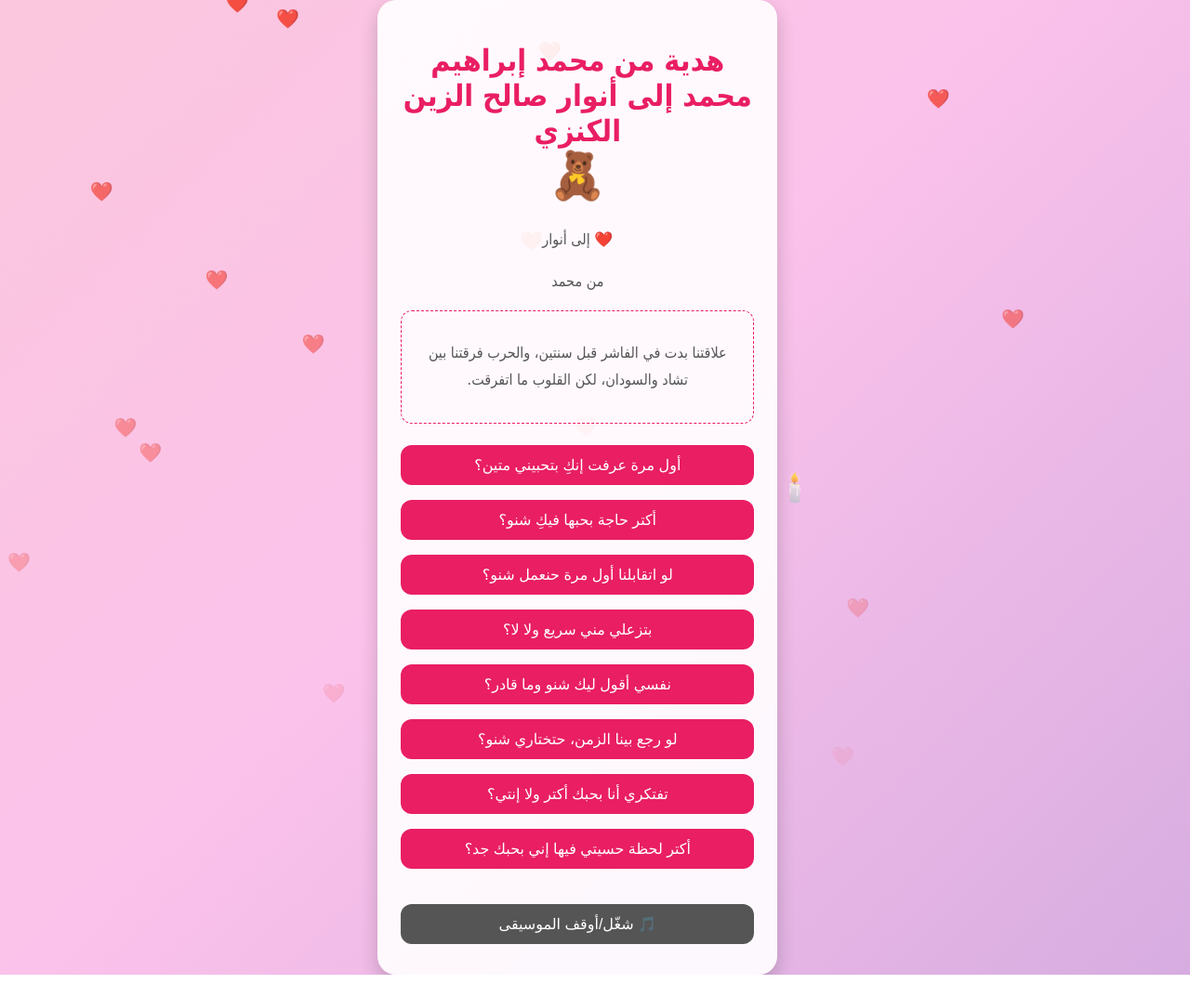
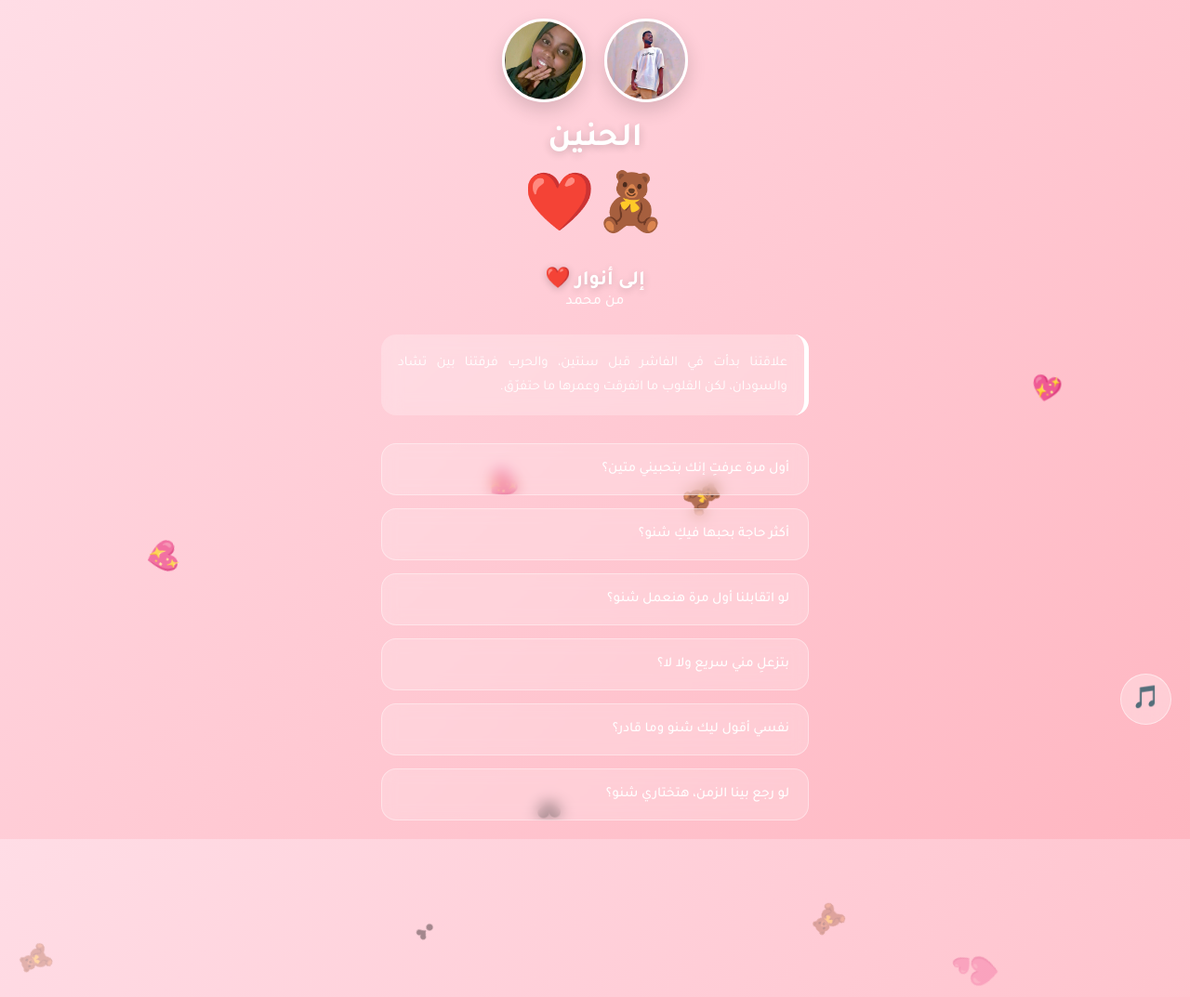
Before and after one commit to 0909322356mohammed-glitch/anwar-gift, a plain HTML site: page index.html in a window 1280 px wide. Shown: the top 1073 px of the page at 93% size. Before the commit the page ends 1049 px from the top, so only its background shows below. Drawn offline with Linux system fonts and the light colour scheme.

Commit message:
Add files via upload
add photos and music

```diff
--- a/index.html
+++ b/index.html
@@ -3,163 +3,280 @@
 <head>
 <meta charset="UTF-8">
 <meta name="viewport" content="width=device-width, initial-scale=1.0">
-<title>هدية لأنوار ❤️</title>
+<title>الحنين - رسالة خاصة</title>
+<link href="https://fonts.googleapis.com/css2?family=Tajawal:wght@400;500;700&display=swap" rel="stylesheet">
 <style>
-body {
-  margin:0;
-  font-family: 'Cairo', Tahoma, sans-serif;
-  background: linear-gradient(135deg, #ff9a9e, #fad0c4, #fbc2eb, #a18cd1);
-  background-size: 400% 400%;
-  animation: gradient 15s ease infinite;
-  display:flex;
-  justify-content:center;
-  align-items:center;
-  min-height:100vh;
-  text-align:center;
-  direction: rtl;
-  overflow-x: hidden;
-}
-@keyframes gradient {
- 0% {background-position: 0% 50%;}
- 50% {background-position: 100% 50%;}
- 100% {background-position: 0% 50%;}
+:root {
+  --primary-color: #ff4a75;
+  --bg-gradient: linear-gradient(135deg, #ffdde6 0%, #ffb6c1 100%);
 }
 
-.card {
-  background: rgba(255,255,255,0.9);
-  padding:25px;
-  border-radius:20px;
-  box-shadow:0 8px 20px rgba(0,0,0,0.2);
-  max-width:380px;
-  width:90%;
-  position: relative;
-  z-index: 2;
+* {
+  box-sizing: border-box;
+  margin: 0;
+  padding: 0;
+  font-family: 'Tajawal', sans-serif;
 }
 
-h1 {color:#e91e63; margin-bottom:10px;}
-p {color:#555; line-height:1.8;}
-
-.btn {
-  background:#e91e63;
-  color:white;
-  border:none;
-  padding:12px 20px;
-  border-radius:12px;
-  margin:8px 0;
-  width:100%;
-  font-size:16px;
-  cursor:pointer;
-  transition:0.3s;
-}
-.btn:hover {background:#d81b60; transform: scale(1.02);}
-
-.answer {
-  margin-top:15px;
-  font-size:18px;
-  color:#333;
-  opacity:0;
-  transition:0.5s;
-}
-.answer.show {opacity:1;}
-
-.teddy {
-  font-size: 50px;
-  margin: 10px 0;
-  animation: bounce 2s infinite;
-}
-@keyframes bounce {
- 0%, 100% {transform: translateY(0);}
- 50% {transform: translateY(-10px);}
+body {
+  background: var(--bg-gradient);
+  min-height: 100vh;
+  display: flex;
+  justify-content: center;
+  align-items: center;
+  padding: 20px;
+  overflow-x: hidden;
+  position: relative;
 }
 
-.candle {
-  font-size: 30px;
-  animation: flicker 1.5s infinite;
-}
-@keyframes flicker {
- 0%, 100% {opacity: 1;}
- 50% {opacity: 0.7;}
+.heart-particle, .bear-particle {
+  position: absolute;
+  font-size: 20px;
+  animation: fall linear infinite;
+  z-index: 0;
+  pointer-events: none;
 }
 
-.heart {
+@keyframes fall {
+ 0% { transform: translateY(-10vh) rotate(0deg); opacity: 1; }
+ 100% { transform: translateY(110vh) rotate(360deg); opacity: 0; }
+}
+
+.container {
+  width: 100%;
+  max-width: 460px;
+  text-align: center;
+  z-index: 10;
+  position: relative;
+}
+
+.photos {
+  display: flex;
+  justify-content: center;
+  gap: 20px;
+  margin-bottom: 20px;
+}
+
+.photos img {
+  width: 90px;
+  height: 90px;
+  border-radius: 50%;
+  border: 3px solid white;
+  object-fit: cover;
+  box-shadow: 0 8px 20px rgba(0,0,0,0.15);
+}
+
+.header h1 {
+  color: white;
+  font-size: 36px;
+  font-weight: 700;
+  text-shadow: 0 2px 10px rgba(0,0,0,0.2);
+}
+
+.avatar {
+  font-size: 60px;
+  margin: 15px 0;
+  animation: float 4s ease-in-out infinite;
+}
+
+@keyframes float {
+ 0%, 100% { transform: translateY(0) scale(1); }
+ 50% { transform: translateY(-12px) scale(1.05); }
+}
+
+.receiver {
+  font-size: 22px;
+  font-weight: 700;
+  color: white;
+  text-shadow: 0 2px 8px rgba(0,0,0,0.2);
+}
+
+.sender-info {
+  color: rgba(255,255,255,0.9);
+  font-size: 16px;
+  margin-bottom: 25px;
+  font-weight: 500;
+}
+
+.story-box {
+  background: rgba(255, 255, 255, 0.25);
+  backdrop-filter: blur(10px);
+  border-right: 5px solid white;
+  padding: 18px;
+  border-radius: 16px;
+  font-size: 15px;
+  line-height: 1.7;
+  color: white;
+  margin-bottom: 30px;
+  text-align: justify;
+}
+
+.questions-container {
+  display: flex;
+  flex-direction: column;
+  gap: 14px;
+}
+
+.btn-question {
+  background: rgba(255, 255, 255, 0.2);
+  backdrop-filter: blur(8px);
+  color: white;
+  border: 1px solid rgba(255, 255, 255, 0.4);
+  padding: 18px 20px;
+  border-radius: 16px;
+  font-size: 15px;
+  font-weight: 500;
+  cursor: pointer;
+  transition: all 0.3s ease;
+  text-align: right;
+  display: flex;
+  justify-content: space-between;
+  align-items: center;
+}
+
+.btn-question:hover {
+  background: white;
+  color: var(--primary-color);
+  transform: translateY(-3px);
+}
+
+.popup {
   position: fixed;
-  font-size: 20px;
-  animation: fall 5s linear infinite;
-  color: #ff4d6d;
-  z-index: 1;
+  top: 0; left: 0;
+  width: 100%; height: 100%;
+  background: rgba(0, 0, 0, 0.4);
+  backdrop-filter: blur(5px);
+  display: none;
+  justify-content: center;
+  align-items: center;
+  z-index: 1000;
+  padding: 20px;
 }
-@keyframes fall {
- 0% {top: -10%; opacity: 1;}
- 100% {top: 110%; opacity: 0;}
+
+.popup-content {
+  background: white;
+  padding: 30px 25px;
+  border-radius: 24px;
+  max-width: 380px;
+  width: 100%;
+  text-align: center;
+  animation: scaleUp 0.35s cubic-bezier(0.34, 1.56, 0.64, 1);
+}
+
+@keyframes scaleUp {
+  from { transform: scale(0.85); opacity: 0; }
+  to { transform: scale(1); opacity: 1; }
+}
+
+.close-btn {
+  background: var(--primary-color);
+  color: white;
+  border: none;
+  padding: 12px 35px;
+  border-radius: 12px;
+  cursor: pointer;
+  font-size: 15px;
+  font-weight: 700;
+  width: 100%;
+}
+
+.music-btn {
+  position: fixed;
+  bottom: 20px;
+  right: 20px;
+  background: rgba(255,255,255,0.3);
+  backdrop-filter: blur(10px);
+  border: 1px solid rgba(255,255,255,0.5);
+  border-radius: 50%;
+  width: 55px;
+  height: 55px;
+  font-size: 24px;
+  cursor: pointer;
+  z-index: 100;
 }
 </style>
 </head>
 <body>
-<div class="candle">🕯️</div>
-<div class="card">
-  <h1>هدية من محمد إبراهيم محمد إلى أنوار صالح الزين الكنزي</h1>
-  <div class="teddy">🧸</div>
-  <p>❤️ إلى أنوار</p>
-  <p>من محمد</p>
 
-  <div style="border:1px dashed #e91e63; padding:15px; border-radius:12px; margin:15px 0;">
-    <p>علاقتنا بدت في الفاشر قبل سنتين، والحرب فرقتنا بين تشاد والسودان، لكن القلوب ما اتفرقت.</p>
+<div id="hearts-container"></div>
+
+<button class="music-btn" onclick="toggleMusic()">🎵</button>
+<audio id="bgMusic" loop>
+  <source src="music.mp3" type="audio/mpeg">
+</audio>
+
+<div class="container">
+  <div class="photos">
+    <img src="mohammed.jpg" alt="محمد">
+    <img src="anwar.jpg" alt="أنوار">
   </div>
 
-  <button class="btn" onclick="showAnswer(0)">أول مرة عرفت إنكِ بتحبيني متين؟</button>
-  <button class="btn" onclick="showAnswer(1)">أكتر حاجة بحبها فيكِ شنو؟</button>
-  <button class="btn" onclick="showAnswer(2)">لو اتقابلنا أول مرة حنعمل شنو؟</button>
-  <button class="btn" onclick="showAnswer(3)">بتزعلي مني سريع ولا لا؟</button>
-  <button class="btn" onclick="showAnswer(4)">نفسي أقول ليك شنو وما قادر؟</button>
-  <button class="btn" onclick="showAnswer(5)">لو رجع بينا الزمن، حتختاري شنو؟</button>
-  <button class="btn" onclick="showAnswer(6)">تفتكري أنا بحبك أكتر ولا إنتي؟</button>
-  <button class="btn" onclick="showAnswer(7)">أكتر لحظة حسيتي فيها إني بحبك جد؟</button>
+  <div class="header">
+    <h1>الحنين</h1>
+    <div class="avatar">🧸❤️</div>
+    <p class="receiver">إلى أنوار ❤️</p>
+    <p class="sender-info">من محمد</p>
+  </div>
 
-  <div class="answer" id="answer"></div>
+  <div class="story-box">
+    علاقتنا بدأت في الفاشر قبل سنتين، والحرب فرقتنا بين تشاد والسودان، لكن القلوب ما اتفرقت وعمرها ما حتفرّق.
+  </div>
 
-  <audio id="music" loop>
-    <source src="https://cdn.pixabay.com/audio/2024/12/10/audio_9c9a7b5f5e.mp3" type="audio/mpeg">
-  </audio>
-  <button class="btn" style="background:#555; margin-top:15px;" onclick="toggleMusic()">🎵 شغّل/أوقف الموسيقى</button>
+  <div class="questions-container">
+    <button class="btn-question" onclick="showAnswer('عرفت من عيونك واهتمامك الزائد وتفاصيلك الصغيرة الما بتشبه زول تاني.', '✨')">أول مرة عرفتِ إنك بتحبيني متين؟</button>
+    <button class="btn-question" onclick="showAnswer('طيبتك النادرة، وضحتك البتخليني أنسى كل تعب الدنيا وظروف الحرب السعبة.', '🌸')">أكثر حاجة بحبها فيكِ شنو؟</button>
+    <button class="btn-question" onclick="showAnswer('حنسكت مسافة نتأمل ملامح بعض، وبعدها نبكي من الفرحة ونحمد الله المجمعنا بعد غياب.', '🤝')">لو اتقابلنا أول مرة هنعمل شنو؟</button>
+    <button class="btn-question" onclick="showAnswer('بزعل لدقيقة بس لما أحس إنك بعيدة، لكن مجرد كلمة ورسالة منك بترجع كل شيء سمح.', '💕')">بتزعلِ مني سريع ولا لا؟</button>
+    <button class="btn-question" onclick="showAnswer('نفسي أقول ليك إنك أملي الوحيد الجاي الما مستعد أخسرو نهائي مهما كانت الظروف.', '✉')">نفسي أقول ليك شنو وما قادر؟</button>
+    <button class="btn-question" onclick="showAnswer('أكيد حختارك إنتي وفي نفس المكان والزمان وبكل تفاصيلنا بدون أي تردد.', '⏳')">لو رجع بينا الزمن، هتختاري شنو؟</button>
+  </div>
+</div>
+
+<div class="popup" id="answerPopup" onclick="checkClose(event)">
+  <div class="popup-content" onclick="event.stopPropagation()">
+    <div class="popup-icon" id="popupIcon">💖</div>
+    <p class="popup-text" id="popupText"></p>
+    <button class="close-btn" onclick="closePopup()">إغلاق</button>
+  </div>
 </div>
 
 <script>
-const answers = [
-  "يوم لقوق لمتوم، وعرفت بيناتملك هواي لوان م",
-  "لإبتسامتك، وطيبتك، وحنانك... ما في زول زيك",
-  "أمسك يدك وأمشي معاك محل ما دايرة نروح",
-  "توقول لوط، يعني إنت عارف تسكت قال ليك ما تزعلتب",
-  "بنتحب بعض زي ما بلا انملو ما يعرف احنا ر نهشو",
-  "متمسك ببيناتنا، ما بنفراقت انام ليل لوقبو متخاخ",
-  "تبيبقي لي أنا، وأنا ليك، ما بنتغير كيف",
-  "أهلك لما يتضحكو، يعني يقول لي 😍 يعني داون"
-];
-
-function showAnswer(index){
-  const answerDiv = document.getElementById('answer');
-  answerDiv.classList.remove('show');
-  setTimeout(() => {
-    answerDiv.innerText = answers[index];
-    answerDiv.classList.add('show');
-  }, 200);
-}
-
-function toggleMusic(){
-  const music = document.getElementById('music');
-  if(music.paused) music.play();
+function toggleMusic() {
+  const music = document.getElementById('bgMusic');
+  if (music.paused) music.play();
   else music.pause();
 }
 
-function createHeart(){
-  const heart = document.createElement('div');
-  heart.classList.add('heart');
-  heart.innerHTML = '❤️';
-  heart.style.left = Math.random() * 100 + 'vw';
-  heart.style.animationDuration = Math.random() * 3 + 2 + 's';
-  document.body.appendChild(heart);
-  setTimeout(() => heart.remove(), 5000);
+function showAnswer(answer, icon) {
+  document.getElementById('popupText').innerText = answer;
+  document.getElementById('popupIcon').innerText = icon || '💖';
+  document.getElementById('answerPopup').style.display = 'flex';
 }
-setInterval(createHeart, 300);
+
+function closePopup() {
+  document.getElementById('answerPopup').style.display = 'none';
+}
+
+function checkClose(e) {
+  if(e.target.id === 'answerPopup') closePopup();
+}
+
+function createHearts() {
+  const container = document.getElementById('hearts-container');
+  const symbols = ['❤', '💖', '❣', '💕', '🧸'];
+  setInterval(() => {
+    const item = document.createElement('div');
+    item.classList.add(Math.random() > 0.7 ? 'bear-particle' : 'heart-particle');
+    item.innerText = symbols[Math.floor(Math.random() * symbols.length)];
+    item.style.left = Math.random() * 100 + 'vw';
+    item.style.animationDuration = (Math.random() * 3 + 3) + 's';
+    item.style.fontSize = (Math.random() * 15 + 20) + 'px';
+    container.appendChild(item);
+    setTimeout(() => item.remove(), 6000);
+  }, 500);
+}
+
+window.onload = createHearts;
 </script>
 </body>
 </html>
```
Also changed, not shown: anwar.jpg (added), mohammed.jpg (added), 1 other file.
